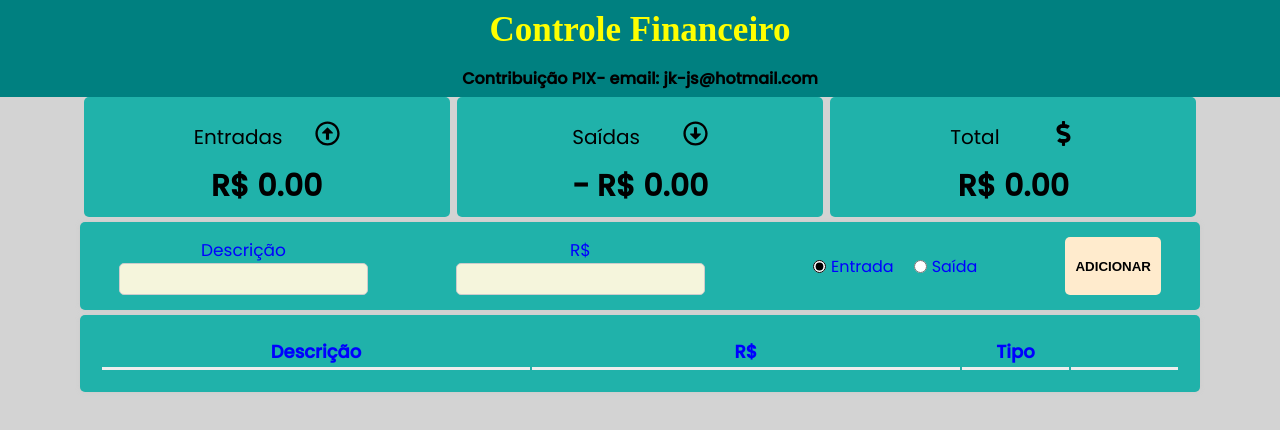
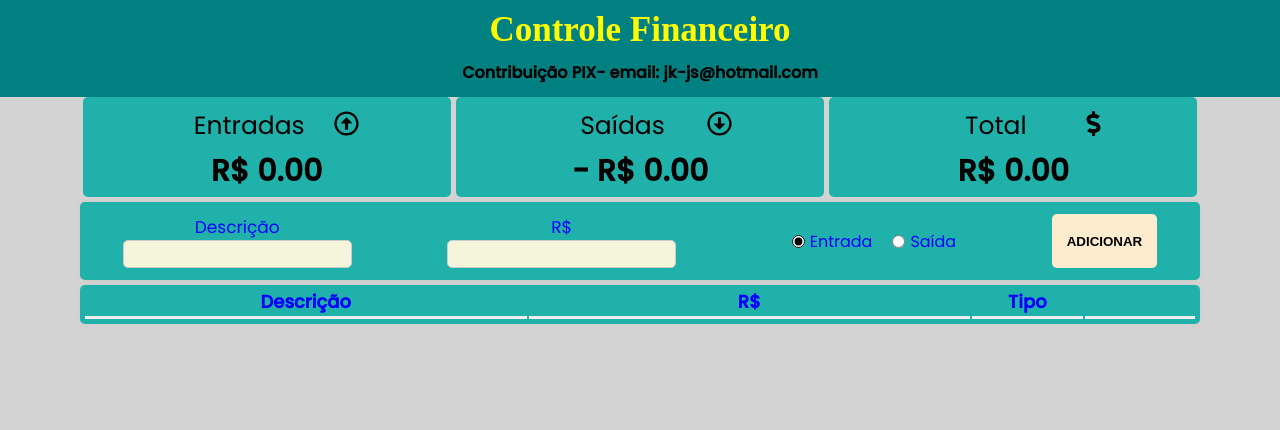
Before and after one commit to JotaKSP/controlefinanceiro, a React (Create React App) app: page / in a window 1280 px wide. Shown: the top 430 px of the page. Built offline with nearby package versions, Linux system fonts and the light colour scheme.

Commit message:
initial commit

```diff
--- a/src/components/Form/styles.js
+++ b/src/components/Form/styles.js
@@ -9,22 +9,21 @@ export const Container = styled.div`
   border-radius: 5px;
   display: flex;
   justify-content: space-around;
-  padding: 15px 0px;
+  padding: 12px 0px;
   gap: 10px;
   text-align: center;
-
 
   @media (max-width: 750px) {
     display: grid;
   }
 `;
-export const Label = styled.label``;;
+export const Label = styled.label``;
 // Meio Input
 export const Input = styled.input`
   text-align: center;
   outline: none;
   border-radius: 5px;
-  padding: 5px 10px;
+  padding: 3px 0px;
   font-size: 17px;
   font-weight: bold;
   border: 1px solid #ccc;
@@ -43,6 +42,7 @@ export const RadioGroup = styled.div`
   display: flex;
   align-items: center;
   color: blue;
+
  //Espaçamento meio
   input {
     margin-left: 20px;
@@ -63,7 +63,7 @@ export const Table = styled.table`
 `;
 //Botão
 export const Button = styled.button`
-  padding: 2px 10px;
+  padding: 10px 15px;
   border: none;
   border-radius: 5px;
   cursor: pointer;
--- a/src/components/Grid/styles.js
+++ b/src/components/Grid/styles.js
@@ -3,14 +3,14 @@ import styled from "styled-components";
 export const Table = styled.table`
   width: 100%;
   background-color: lightseagreen;
-  padding: 20px;
+  padding: 3px;
   box-shadow: 0px 0px 5px #ccc;
   border-radius: 5px;
   max-width: 1120px;
-  margin: 20px auto;
+  margin: 0px auto;
   font-weight: bold;
   font-size: 15px;
-  margin: 5px auto;
+  padding-top: 0px;
 
 `;
 
@@ -22,7 +22,6 @@ export const Tr = styled.tr``;
 
 export const Th = styled.th`
   border-bottom: inset;
-  padding-bottom: 2px;
   font-size: 18px;
   color: blue;
   text-align: ${(props) => (props.alignCenter ? "center" : "start")};
--- a/src/components/GridItem/styles.js
+++ b/src/components/GridItem/styles.js
@@ -7,6 +7,8 @@ export const Td = styled.td`
   word-break: break-all;
   text-align: center;
 
+
+
   svg {
     width: 16px;
     height: 16px;
--- a/src/components/Header/styles.js
+++ b/src/components/Header/styles.js
@@ -17,7 +17,8 @@ export const Header = styled.h1`
   ;
   // e-mail - Tel.
   p {font-size: 16px;
-        color: black
+        color: black;
+        margin: 10px auto;
 
         }
 
--- a/src/components/Resume/styles.js
+++ b/src/components/Resume/styles.js
@@ -1,8 +1,9 @@
 import styled from "styled-components";
 export const Container = styled.div`
+// 2º Cabeçalho
   max-width: 1120px;
   width: 100%;
-  height: 120px;
+  height: 100px;
   margin: 0 auto;
   display: flex;
   justify-content: space-around;
--- a/src/components/ResumeItem/styles.js
+++ b/src/components/ResumeItem/styles.js
@@ -1,12 +1,13 @@
 // Cabeçalho
 import styled from "styled-components";
 export const Container = styled.div`
+
   display: flex;
   flex-direction: column;
   align-items: center;
   background-color: lightseagreen;
   border-radius: 5px;
-  padding: 5px 15px;
+  padding: 0 16px;
   width: 30%;
 
   @media (max-width: 750px) {
@@ -30,9 +31,9 @@ export const Header = styled.header`
   display: flex;
   align-items: center;
   justify-content: space-around;
-  width: 50%;
+  width: 55%;
   gap: 10px;
-  margin: 0px auto;
+  margin: 0 auto;
   text-align: center;
 
 //Color-Setas
@@ -43,9 +44,9 @@ export const Header = styled.header`
 `;
 //Tamanho = Entrada - saída - Total
 export const HeaderTitle = styled.p`
- font-size: 20px;
- padding-top: 0px ;
- height: 22px;
+ font-size: 25px;
+ margin: 10px auto;
+ height: 32px;
 
 `;
 // Valor R$
@@ -53,5 +54,4 @@ export const Total = styled.span`
   font-size: 30px;
   font-weight: bold;
 
-
 `;
```
